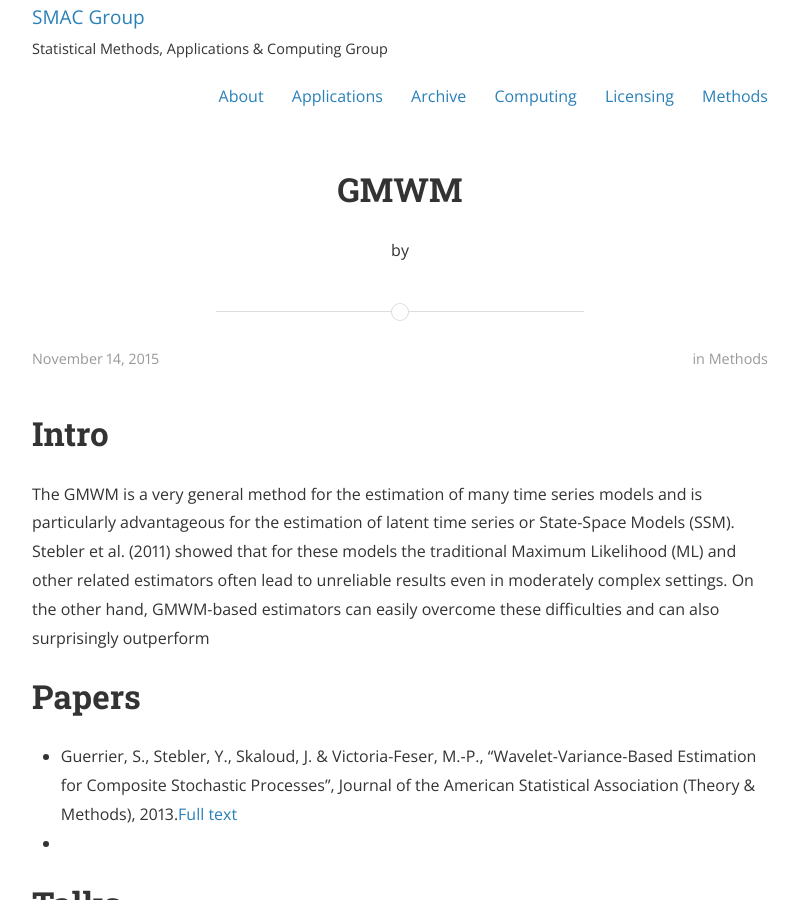
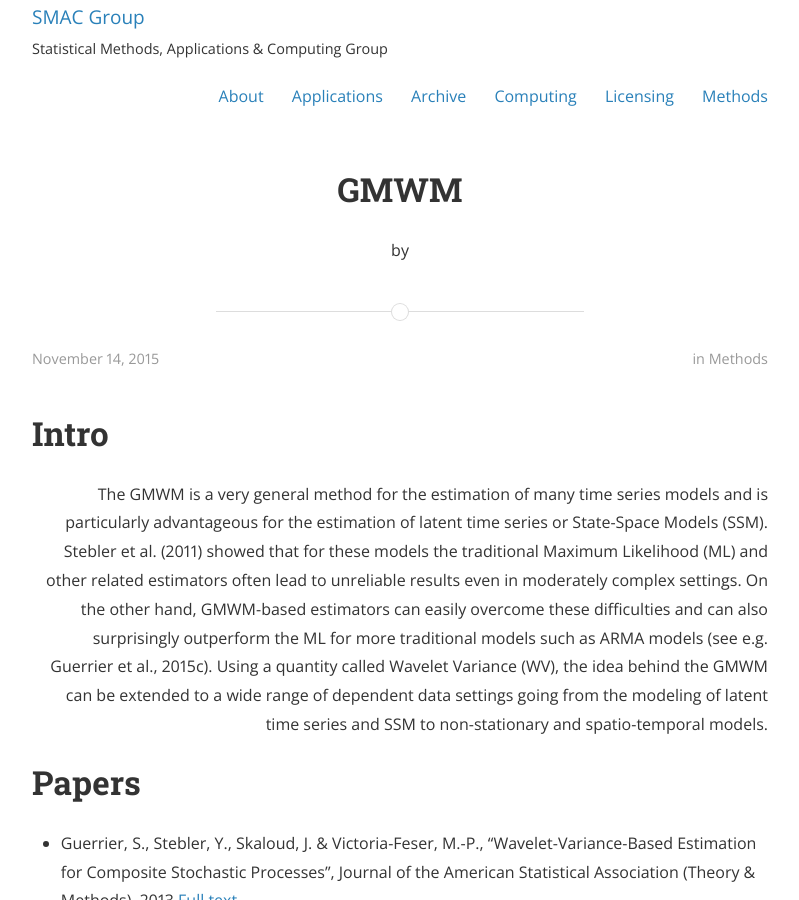
Before and after one commit to SMAC-Group/smac-group.github.io, a Jekyll site: the page built from methods/_posts/2015-11-14-gmwm.markdown, in a window 1280 px wide and 900 px high. Shown: the whole window, without its empty margins (240-1039 px from the left). Built offline with Jekyll 4.4.1, drawn with Linux system fonts in a browser that asks for light colours; nearby versions of some CDN libraries; a style sheet for code colours, icons or effects is not loaded.

```diff
--- a/methods/_posts/2015-11-14-gmwm.markdown
+++ b/methods/_posts/2015-11-14-gmwm.markdown
@@ -8,11 +8,10 @@ tags:
 ---
 
 # Intro
-The GMWM is a very general method for the estimation of many time series models and is particularly
-advantageous for the estimation of latent time series or State-Space Models (SSM). Stebler et al.
-(2011) showed that for these models the traditional Maximum Likelihood (ML) and other related
-estimators often lead to unreliable results even in moderately complex settings. On the other hand,
-GMWM-based estimators can easily overcome these difficulties and can also surprisingly outperform
+<p align="right">
+The GMWM is a very general method for the estimation of many time series models and is particularly advantageous for the estimation of latent time series or State-Space Models (SSM). Stebler et al. (2011) showed that for these models the traditional Maximum Likelihood (ML) and other related estimators often lead to unreliable results even in moderately complex settings. On the other hand, GMWM-based estimators can easily overcome these difficulties and can also surprisingly outperform the ML for more traditional models such as ARMA models (see e.g. Guerrier et al., 2015c). Using a quantity called Wavelet Variance (WV), the idea behind the GMWM can be extended to a wide range of dependent data settings going from the modeling of latent time series and SSM to non-stationary
+and spatio-temporal models.</p>
+
 
 
 # Papers
```
